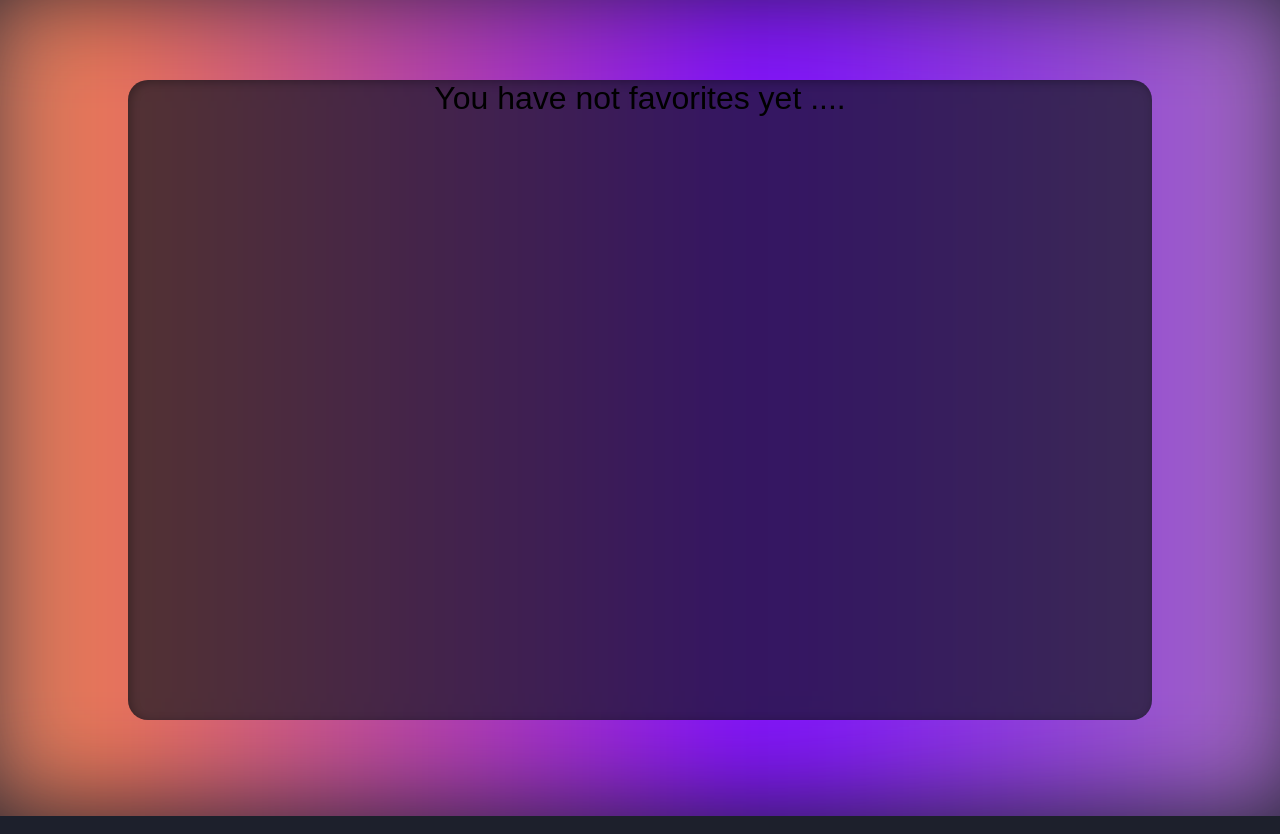
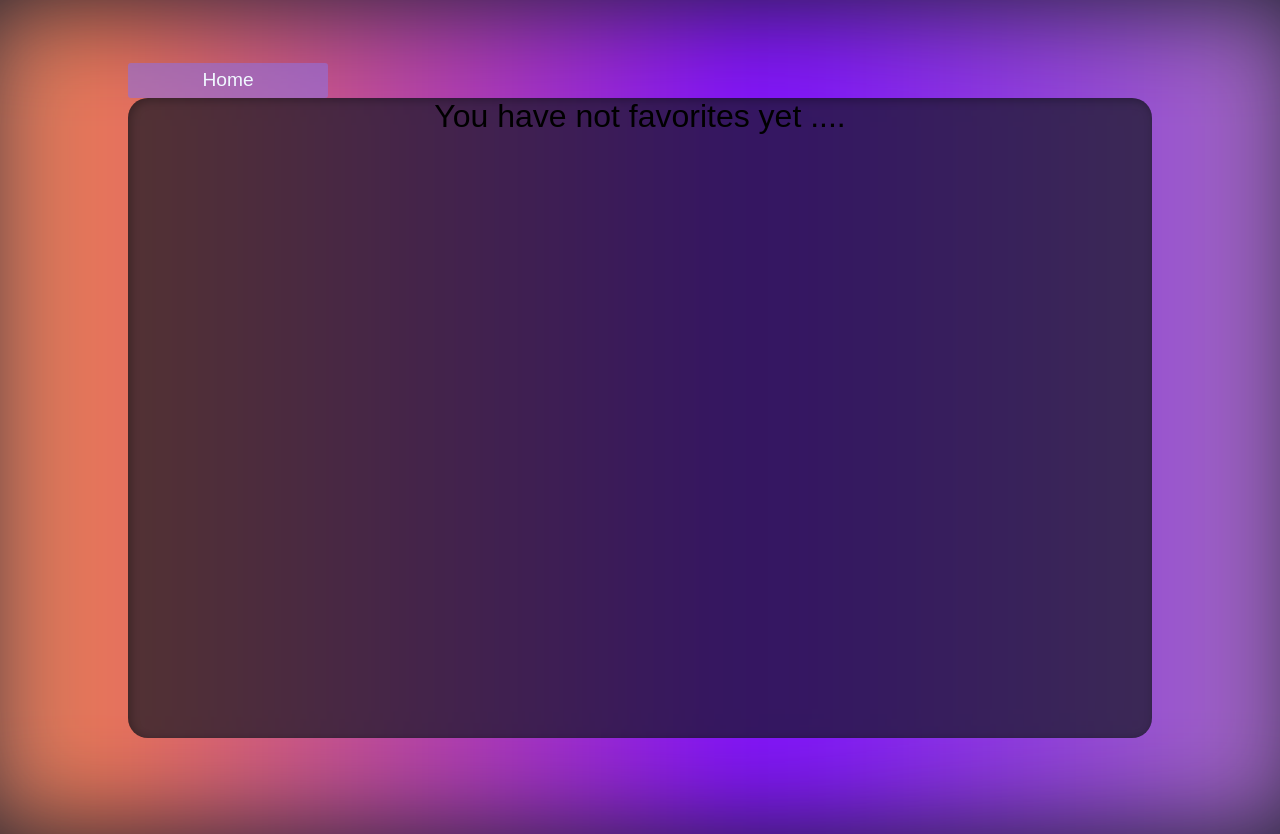
Before and after one commit to Fakhatova/RAG-TIME, a React (Create React App) app: page /Activity/Favorites in a window 1280 px wide. Shown: the top 834 px of the page. Built offline with nearby package versions, Linux system fonts and the light colour scheme.

Commit message:
Add nav bar with home btn for favorites component

```diff
--- a/src/Components/Favorites/Favorites.js
+++ b/src/Components/Favorites/Favorites.js
@@ -13,7 +13,9 @@ const Favorites = () => {
    // *******************************
 const displayFavorites = () => {
     if(!allFavorites) {
-    return <p className="favorites-message"> You have not favorites yet .... </p>
+    return (
+        <p className="favorites-message"> You have not favorites yet .... </p>
+    )
     }else {
         return allFavorites.map(favorite => {
             return (
@@ -32,9 +34,15 @@ const displayFavorites = () => {
 }
 
     return (
-    <section className="favorites-section">
+        <main>
+        <nav>
+        <button className="home-btn">Home</button>
+        </nav>
+        <section className="favorites-section">
         {displayFavorites()}
-    </section>
+        </section>
+        </main>
+
     )
 }
 
```
